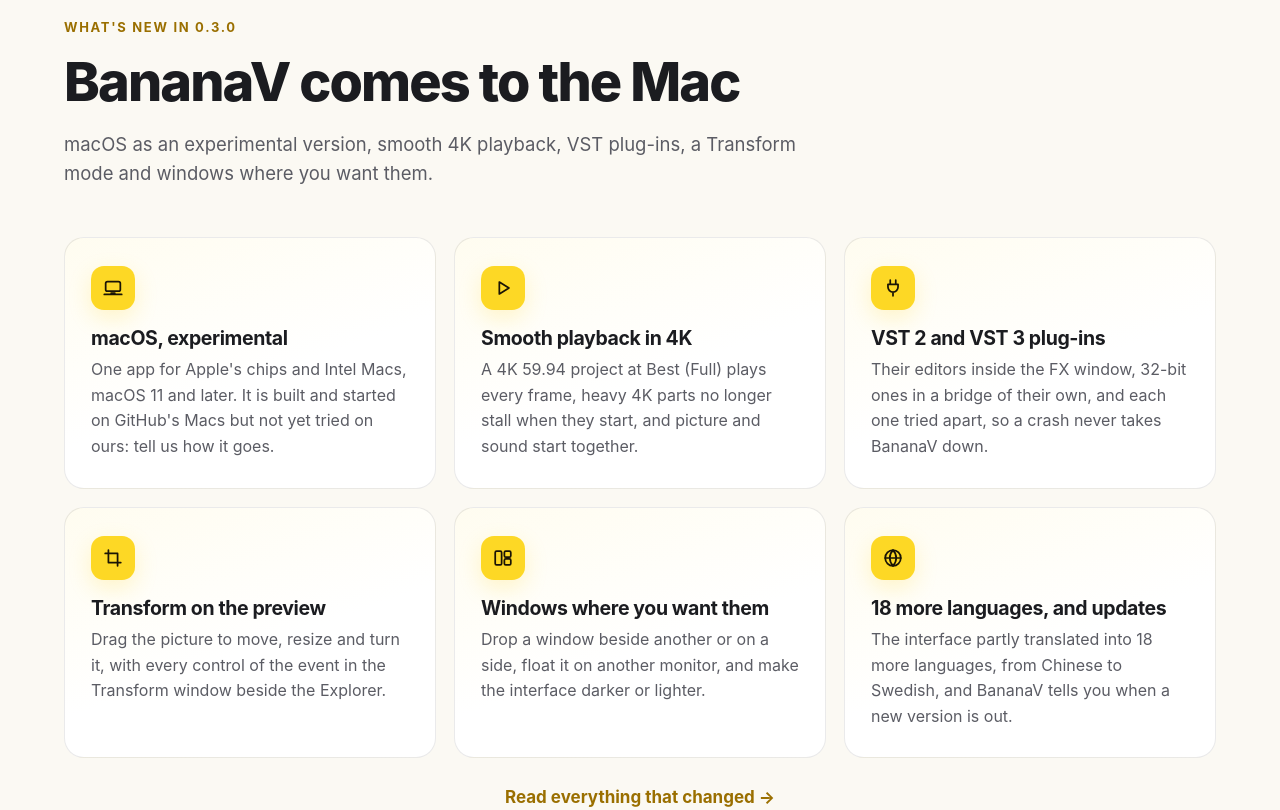
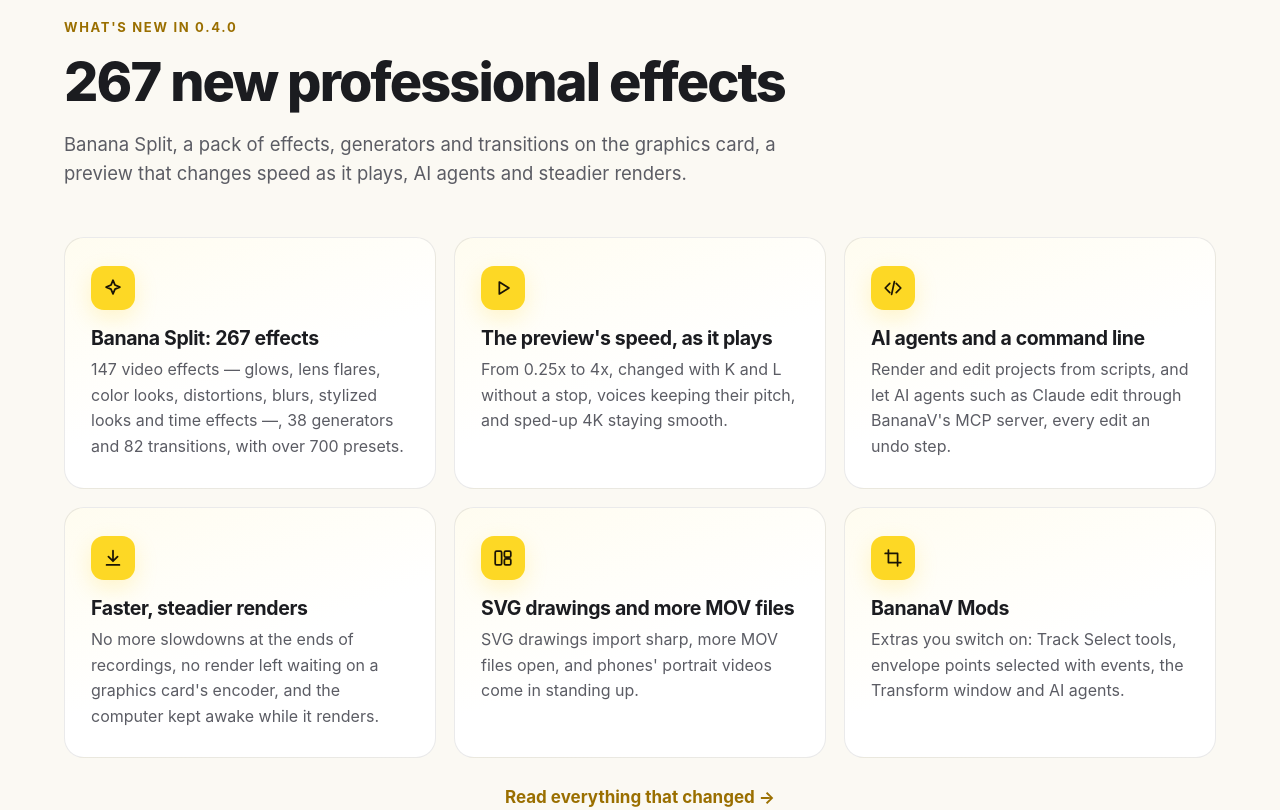
Before and after one commit to acasoq-web/BananaV, a plain HTML site: page site/index.html in a window 1280 px wide. Shown: the part 1760-2570 px from the top of the page. Drawn offline with Linux system fonts and the light colour scheme.

```diff
--- a/site/assets/i18n.js
+++ b/site/assets/i18n.js
@@ -4,6 +4,27 @@
 // and a button to the language menu in index.html.
 window.BANANAV_I18N = {
   "pt-BR": {
+    // BananaV 0.4.0.
+    "BananaV 0.4.0 is out, with 267 new professional effects": "O BananaV 0.4.0 saiu, com 267 efeitos profissionais novos",
+    "What's new in 0.4.0": "Novidades da versão 0.4.0",
+    "267 new professional effects": "267 efeitos profissionais novos",
+    "Banana Split, a pack of effects, generators and transitions on the graphics card, a preview that changes speed as it plays, AI agents and steadier renders.": "Banana Split, um pacote de efeitos, geradores e transições na placa de vídeo, uma prévia que muda de velocidade enquanto toca, agentes de IA e renderizações mais estáveis.",
+    "Banana Split: 267 effects": "Banana Split: 267 efeitos",
+    "147 video effects — glows, lens flares, color looks, distortions, blurs, stylized looks and time effects —, 38 generators and 82 transitions, with over 700 presets.": "147 efeitos de vídeo — brilhos, reflexos de lente, looks de cor, distorções, desfoques, estilizações e efeitos de tempo —, 38 geradores e 82 transições, com mais de 700 presets.",
+    "The preview's speed, as it plays": "A velocidade da prévia, enquanto toca",
+    "From 0.25x to 4x, changed with K and L without a stop, voices keeping their pitch, and sped-up 4K staying smooth.": "De 0,25x a 4x, mudada com K e L sem parar, as vozes mantendo o tom, e 4K acelerado continuando liso.",
+    "AI agents and a command line": "Agentes de IA e linha de comando",
+    "Render and edit projects from scripts, and let AI agents such as Claude edit through BananaV's MCP server, every edit an undo step.": "Renderize e edite projetos por scripts, e deixe agentes de IA como o Claude editarem pelo servidor MCP do BananaV, cada edição um passo de desfazer.",
+    "Faster, steadier renders": "Renderizações mais rápidas e estáveis",
+    "No more slowdowns at the ends of recordings, no render left waiting on a graphics card's encoder, and the computer kept awake while it renders.": "Sem lentidão no fim das gravações, nenhuma renderização esperando para sempre o codificador da placa, e o computador acordado enquanto renderiza.",
+    "SVG drawings and more MOV files": "Desenhos SVG e mais arquivos MOV",
+    "SVG drawings import sharp, more MOV files open, and phones' portrait videos come in standing up.": "Desenhos SVG entram nítidos, mais arquivos MOV abrem, e vídeos de celular na vertical entram em pé.",
+    "BananaV Mods": "Mods do BananaV",
+    "Extras you switch on: Track Select tools, envelope points selected with events, the Transform window and AI agents.": "Extras que você liga: ferramentas Track Select, pontos de envelope selecionados com os eventos, a janela Transform e agentes de IA.",
+    "BananaV 0.4.0 is out for Windows and Linux, and for macOS as an experimental version. Its source code is on GitHub.": "O BananaV 0.4.0 saiu para Windows e Linux, e para macOS como versão experimental. O código-fonte está no GitHub.",
+    "November 26, 2026": "26 de novembro de 2026",
+    "BananaV 0.4.0, 267 new effects": "BananaV 0.4.0, 267 efeitos novos",
+    "Banana Split brings 267 professional effects, generators and transitions with over 700 presets. The preview's speed changes as it plays with voices keeping their pitch, AI agents edit projects through BananaV's MCP server, and renders are faster and steadier. Read what changed.": "O Banana Split traz 267 efeitos, geradores e transições profissionais com mais de 700 presets. A velocidade da prévia muda enquanto toca, com as vozes mantendo o tom, agentes de IA editam projetos pelo servidor MCP do BananaV, e as renderizações ficaram mais rápidas e estáveis. Veja o que mudou.",
     // BananaV 0.3.0.
     "BananaV comes to the Mac": "O BananaV chega ao Mac",
     "macOS as an experimental version, smooth 4K playback, VST plug-ins, a Transform mode and windows where you want them.": "O macOS como versão experimental, reprodução lisa em 4K, plug-ins VST, um modo Transform e janelas onde você quiser.",
--- a/site/index.html
+++ b/site/index.html
@@ -73,9 +73,9 @@
       <div class="glow glow-a" aria-hidden="true"></div>
       <div class="glow glow-b" aria-hidden="true"></div>
       <div class="hero-text">
-        <a class="eyebrow" href="https://github.com/acasoq-web/BananaV/releases/tag/v0.3.0" rel="noopener">
+        <a class="eyebrow" href="https://github.com/acasoq-web/BananaV/releases/tag/v0.4.0" rel="noopener">
           <span class="badge-new">New</span>
-          <span>BananaV 0.3.0 is out, now on macOS too (experimental)</span>
+          <span>BananaV 0.4.0 is out, with 267 new professional effects</span>
           <svg viewBox="0 0 24 24" aria-hidden="true"><path d="M9 6l6 6-6 6"/></svg>
         </a>
         <h1>Edit freely.<br><span class="accent">Meet BananaV.</span></h1>
@@ -101,7 +101,7 @@
     <!-- The numbers. -->
     <section class="stats" aria-label="BananaV in numbers">
       <ul>
-        <li><strong>120+</strong><span>built-in effects, transitions and generators</span></li>
+        <li><strong>380+</strong><span>built-in effects, transitions and generators</span></li>
         <li><strong>51</strong><span>audio effects, with their panels and presets</span></li>
         <li><strong>OFX + VST</strong><span>plug-in hosts for video and audio, VST 2 and VST 3</span></li>
         <li><strong>ACES 1.3</strong><span>color management, 32-bit float</span></li>
@@ -111,43 +111,43 @@
     <!-- What the latest build brings. -->
     <section class="section" id="new">
       <div class="section-head">
-        <p class="kicker">What's new in 0.3.0</p>
-        <h2>BananaV comes to the Mac</h2>
-        <p>macOS as an experimental version, smooth 4K playback, VST plug-ins, a Transform mode and windows where you want them.</p>
+        <p class="kicker">What's new in 0.4.0</p>
+        <h2>267 new professional effects</h2>
+        <p>Banana Split, a pack of effects, generators and transitions on the graphics card, a preview that changes speed as it plays, AI agents and steadier renders.</p>
       </div>
       <div class="highlights">
         <article class="hl">
-          <span class="hl-icon" aria-hidden="true"><svg viewBox="0 0 24 24" aria-hidden="true"><rect x="4" y="5" width="16" height="10.5" rx="2"/><path d="M2.5 19h19M10 17.5h4"/></svg></span>
-          <h3>macOS, experimental</h3>
-          <p>One app for Apple's chips and Intel Macs, macOS 11 and later. It is built and started on GitHub's Macs but not yet tried on ours: tell us how it goes.</p>
+          <span class="hl-icon" aria-hidden="true"><svg viewBox="0 0 24 24" aria-hidden="true"><path d="M12 3.5l2.2 5.3 5.3 2.2-5.3 2.2L12 18.5l-2.2-5.3L4.5 11l5.3-2.2z"/></svg></span>
+          <h3>Banana Split: 267 effects</h3>
+          <p>147 video effects — glows, lens flares, color looks, distortions, blurs, stylized looks and time effects —, 38 generators and 82 transitions, with over 700 presets.</p>
         </article>
         <article class="hl">
           <span class="hl-icon" aria-hidden="true"><svg viewBox="0 0 24 24"><path d="M8 5.5v13l10.5-6.5z"/></svg></span>
-          <h3>Smooth playback in 4K</h3>
-          <p>A 4K 59.94 project at Best (Full) plays every frame, heavy 4K parts no longer stall when they start, and picture and sound start together.</p>
+          <h3>The preview's speed, as it plays</h3>
+          <p>From 0.25x to 4x, changed with K and L without a stop, voices keeping their pitch, and sped-up 4K staying smooth.</p>
         </article>
         <article class="hl">
-          <span class="hl-icon" aria-hidden="true"><svg viewBox="0 0 24 24"><path d="M9 3.5v4.5M15 3.5v4.5M6.5 8h11v3a5.5 5.5 0 0 1-11 0zM12 16.5v4"/></svg></span>
-          <h3>VST 2 and VST 3 plug-ins</h3>
-          <p>Their editors inside the FX window, 32-bit ones in a bridge of their own, and each one tried apart, so a crash never takes BananaV down.</p>
+          <span class="hl-icon" aria-hidden="true"><svg viewBox="0 0 24 24" aria-hidden="true"><path d="M8.5 7 3.5 12l5 5M15.5 7l5 5-5 5M13.5 5l-3 14"/></svg></span>
+          <h3>AI agents and a command line</h3>
+          <p>Render and edit projects from scripts, and let AI agents such as Claude edit through BananaV's MCP server, every edit an undo step.</p>
+        </article>
+        <article class="hl">
+          <span class="hl-icon" aria-hidden="true"><svg viewBox="0 0 24 24" aria-hidden="true"><path d="M12 4v11M7 10.5l5 5 5-5M5 19.5h14"/></svg></span>
+          <h3>Faster, steadier renders</h3>
+          <p>No more slowdowns at the ends of recordings, no render left waiting on a graphics card's encoder, and the computer kept awake while it renders.</p>
+        </article>
+        <article class="hl">
+          <span class="hl-icon" aria-hidden="true"><svg viewBox="0 0 24 24"><rect x="3.5" y="4.5" width="7" height="15" rx="1.5"/><rect x="13.5" y="4.5" width="7" height="6.5" rx="1.5"/><rect x="13.5" y="13" width="7" height="6.5" rx="1.5"/></svg></span>
+          <h3>SVG drawings and more MOV files</h3>
+          <p>SVG drawings import sharp, more MOV files open, and phones' portrait videos come in standing up.</p>
         </article>
         <article class="hl">
           <span class="hl-icon" aria-hidden="true"><svg viewBox="0 0 24 24"><path d="M7 3.5V17h13.5M3.5 7H17v13.5"/></svg></span>
-          <h3>Transform on the preview</h3>
-          <p>Drag the picture to move, resize and turn it, with every control of the event in the Transform window beside the Explorer.</p>
-        </article>
-        <article class="hl">
-          <span class="hl-icon" aria-hidden="true"><svg viewBox="0 0 24 24"><rect x="3.5" y="4.5" width="7" height="15" rx="1.5"/><rect x="13.5" y="4.5" width="7" height="6.5" rx="1.5"/><rect x="13.5" y="13" width="7" height="6.5" rx="1.5"/></svg></span>
-          <h3>Windows where you want them</h3>
-          <p>Drop a window beside another or on a side, float it on another monitor, and make the interface darker or lighter.</p>
-        </article>
-        <article class="hl">
-          <span class="hl-icon" aria-hidden="true"><svg viewBox="0 0 24 24"><circle cx="12" cy="12" r="8.5"/><path d="M3.5 12h17M12 3.5c2.4 2.5 3.5 5.5 3.5 8.5s-1.1 6-3.5 8.5c-2.4-2.5-3.5-5.5-3.5-8.5s1.1-6 3.5-8.5z"/></svg></span>
-          <h3>18 more languages, and updates</h3>
-          <p>The interface partly translated into 18 more languages, from Chinese to Swedish, and BananaV tells you when a new version is out.</p>
+          <h3>BananaV Mods</h3>
+          <p>Extras you switch on: Track Select tools, envelope points selected with events, the Transform window and AI agents.</p>
         </article>
       </div>
-      <p class="more"><a href="https://github.com/acasoq-web/BananaV/releases/tag/v0.3.0" rel="noopener">Read everything that changed</a></p>
+      <p class="more"><a href="https://github.com/acasoq-web/BananaV/releases/tag/v0.4.0" rel="noopener">Read everything that changed</a></p>
     </section>
 
     <!-- Features: what the editor does, as cards. -->
@@ -245,7 +245,7 @@
       <div class="section-head center">
         <p class="kicker">Download</p>
         <h2>Get BananaV</h2>
-        <p>BananaV 0.3.0 is out for Windows and Linux, and for macOS as an experimental version. Its source code is on GitHub.</p>
+        <p>BananaV 0.4.0 is out for Windows and Linux, and for macOS as an experimental version. Its source code is on GitHub.</p>
       </div>
       <div class="downloads">
         <article class="dl">
@@ -253,25 +253,25 @@
           <h3>Windows</h3>
           <p>Windows 10 and 11. An installer: open it and follow the steps, no administrator password needed. It is not signed yet: if Windows warns you, choose More info, then Run anyway.</p>
           <div class="dl-buttons">
-            <a class="btn btn-primary" data-download href="https://github.com/acasoq-web/BananaV/releases/download/v0.3.0/BananaV-0.3.0-windows-x64-setup.exe">
+            <a class="btn btn-primary" data-download href="https://github.com/acasoq-web/BananaV/releases/download/v0.4.0/BananaV-0.4.0-windows-x64-setup.exe">
               <svg viewBox="0 0 24 24" aria-hidden="true"><path d="M12 4v11M7 10.5l5 5 5-5M5 19.5h14"/></svg>
               Download the installer
             </a>
-            <a class="btn btn-ghost" data-download href="https://github.com/acasoq-web/BananaV/releases/download/v0.3.0/BananaV-0.3.0-windows-arm64-setup.exe">ARM64</a>
+            <a class="btn btn-ghost" data-download href="https://github.com/acasoq-web/BananaV/releases/download/v0.4.0/BananaV-0.4.0-windows-arm64-setup.exe">ARM64</a>
           </div>
           <p class="dl-note">The installer is for Intel and AMD processors, most computers. ARM64 is for Snapdragon and other ARM ones.</p>
-          <p class="dl-note"><a href="https://github.com/acasoq-web/BananaV/releases/tag/v0.3.0" rel="noopener">Prefer no installation? Get the zip</a></p>
+          <p class="dl-note"><a href="https://github.com/acasoq-web/BananaV/releases/tag/v0.4.0" rel="noopener">Prefer no installation? Get the zip</a></p>
         </article>
         <article class="dl">
           <svg viewBox="0 0 24 24" aria-hidden="true"><rect x="3.5" y="4.5" width="17" height="12" rx="2"/><path d="M7.5 9l2.5 2-2.5 2M12 13h4.5M9 20h6M12 16.5V20"/></svg>
           <h3>Linux</h3>
           <p>An AppImage for any distribution since 2022: make the file executable and run it. No installation needed.</p>
           <div class="dl-buttons">
-            <a class="btn btn-primary" data-download href="https://github.com/acasoq-web/BananaV/releases/download/v0.3.0/BananaV-0.3.0-linux-x64.AppImage">
+            <a class="btn btn-primary" data-download href="https://github.com/acasoq-web/BananaV/releases/download/v0.4.0/BananaV-0.4.0-linux-x64.AppImage">
               <svg viewBox="0 0 24 24" aria-hidden="true"><path d="M12 4v11M7 10.5l5 5 5-5M5 19.5h14"/></svg>
               x64
             </a>
-            <a class="btn btn-ghost" data-download href="https://github.com/acasoq-web/BananaV/releases/download/v0.3.0/BananaV-0.3.0-linux-arm64.AppImage">ARM64</a>
+            <a class="btn btn-ghost" data-download href="https://github.com/acasoq-web/BananaV/releases/download/v0.4.0/BananaV-0.4.0-linux-arm64.AppImage">ARM64</a>
           </div>
           <p class="dl-note">x64 for Intel and AMD processors, ARM64 for ARM ones.</p>
         </article>
@@ -280,7 +280,7 @@
           <h3>macOS <span class="badge-exp">Experimental</span></h3>
           <p>macOS 11 or later, one app for Apple's chips and Intel Macs: open the disk image and drag BananaV into Applications. It is not signed yet: if macOS stops it, open it anyway from System Settings › Privacy &amp; Security.</p>
           <div class="dl-buttons">
-            <a class="btn btn-primary" data-download href="https://github.com/acasoq-web/BananaV/releases/download/v0.3.0/BananaV-0.3.0-macos-universal.dmg">
+            <a class="btn btn-primary" data-download href="https://github.com/acasoq-web/BananaV/releases/download/v0.4.0/BananaV-0.4.0-macos-universal.dmg">
               <svg viewBox="0 0 24 24" aria-hidden="true"><path d="M12 4v11M7 10.5l5 5 5-5M5 19.5h14"/></svg>
               Download for Mac
             </a>
@@ -388,6 +388,11 @@
       </div>
       <div class="news">
         <article class="post">
+          <time datetime="2026-11-26">November 26, 2026</time>
+          <h3>BananaV 0.4.0, 267 new effects</h3>
+          <p>Banana Split brings 267 professional effects, generators and transitions with over 700 presets. The preview's speed changes as it plays with voices keeping their pitch, AI agents edit projects through BananaV's MCP server, and renders are faster and steadier. <a href="https://github.com/acasoq-web/BananaV/releases/tag/v0.4.0">Read what changed</a>.</p>
+        </article>
+        <article class="post">
           <time datetime="2026-11-10">November 10, 2026</time>
           <h3>BananaV 0.3.0, on the Mac too</h3>
           <p>BananaV comes to macOS as an experimental version, with smooth 4K playback, VST 2 and VST 3 plug-ins, a Transform mode on the preview, windows that dock where you drop them and 18 more languages. <a href="https://github.com/acasoq-web/BananaV/releases/tag/v0.3.0">Read what changed</a>.</p>
```
Also changed, not shown: 1 other file.
